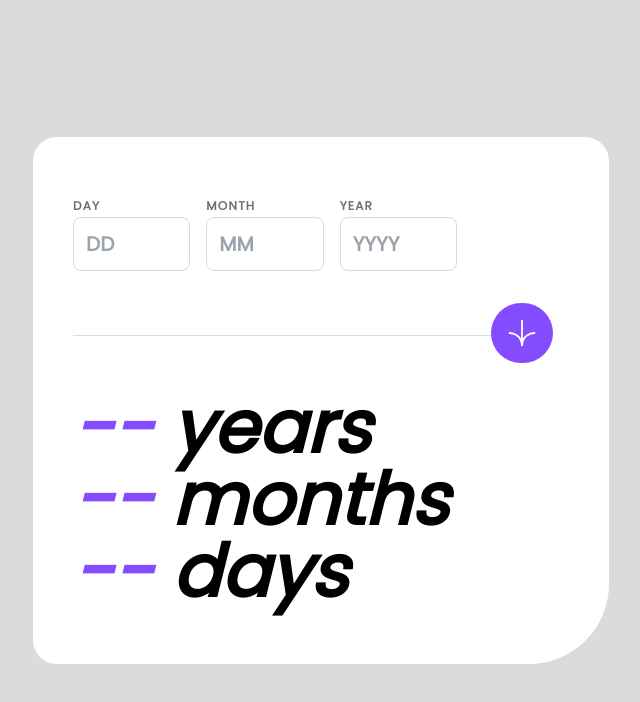
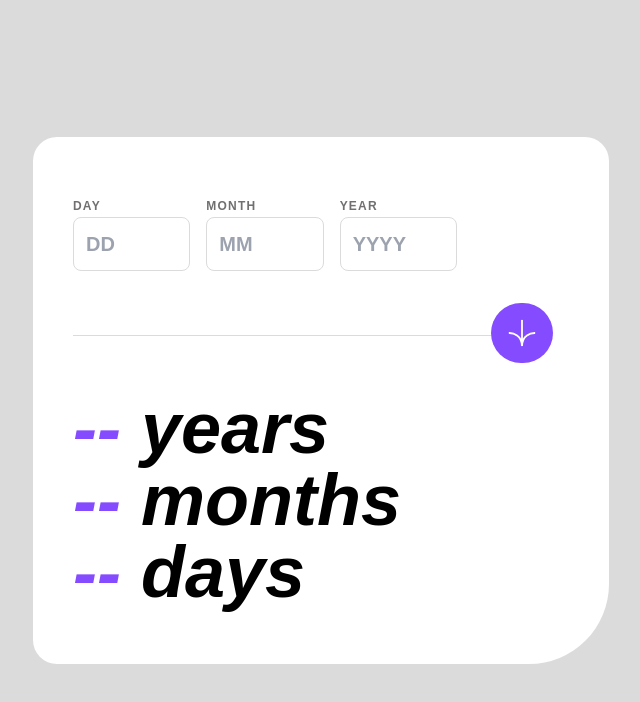
Before and after one commit to comfortprince/frontend-mentor-8-age-calculator-app, a website: page src/index.html in a window 1280 px wide. Shown: the whole page, without its empty margins (319-959 px from the left). Drawn offline with Linux system fonts and the light colour scheme.

Commit message:
Fixed the font failing to load bug.

```diff
--- a/src/index.html
+++ b/src/index.html
@@ -5,7 +5,6 @@
   <meta name="viewport" content="width=device-width, initial-scale=1.0"> <!-- displays site properly based on user's device -->
 
   <link rel="icon" type="image/png" sizes="32x32" href="../assets/images/favicon-32x32.png">
-  <link rel="stylesheet" href="https://fonts.googleapis.com/css?family=Poppins">
   <link rel="stylesheet" href="./output.css">
   <script defer src="./index.js"></script>
 
--- a/src/input.css
+++ b/src/input.css
@@ -1,6 +1,8 @@
 @tailwind base;
 @tailwind components;
 @tailwind utilities;
+
+@import url('https://fonts.googleapis.com/css2?family=Poppins:wght@200;400;600;800&display=swap');
 
 *{
     margin: 0;
```
